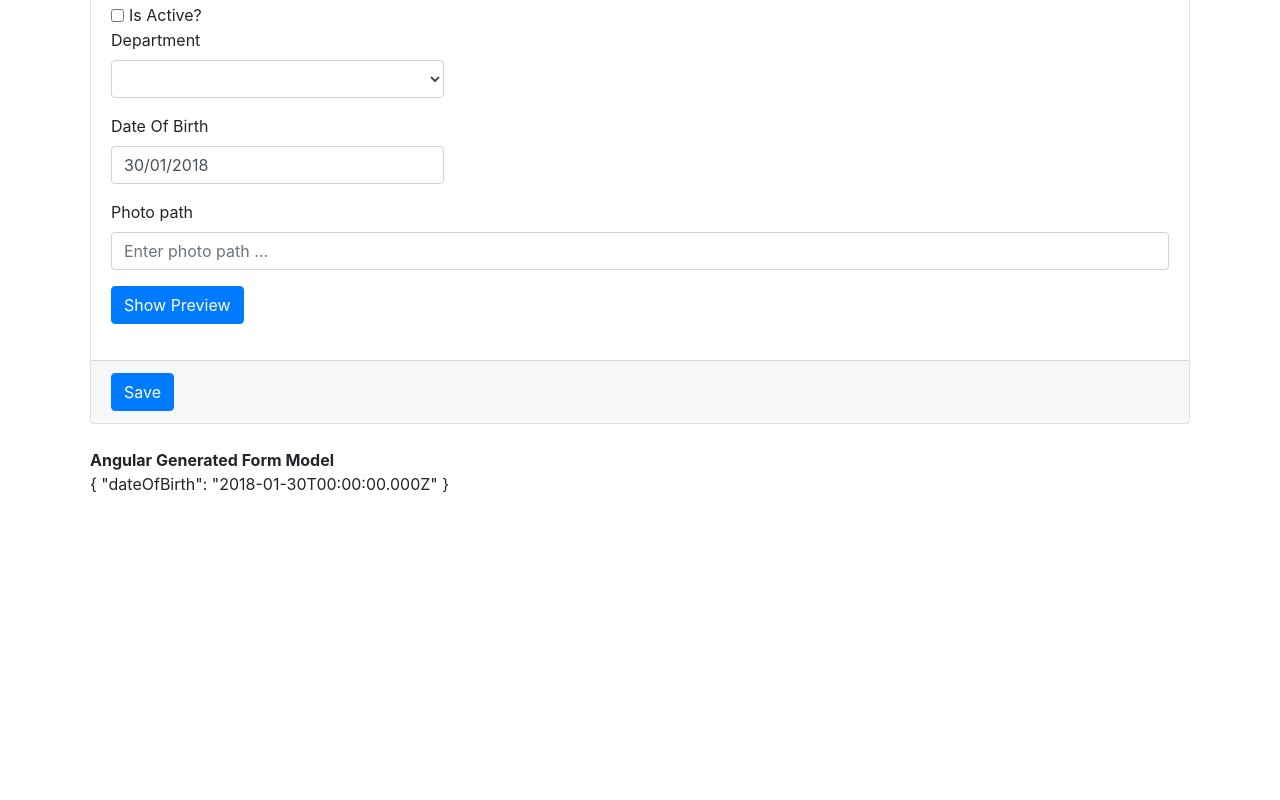
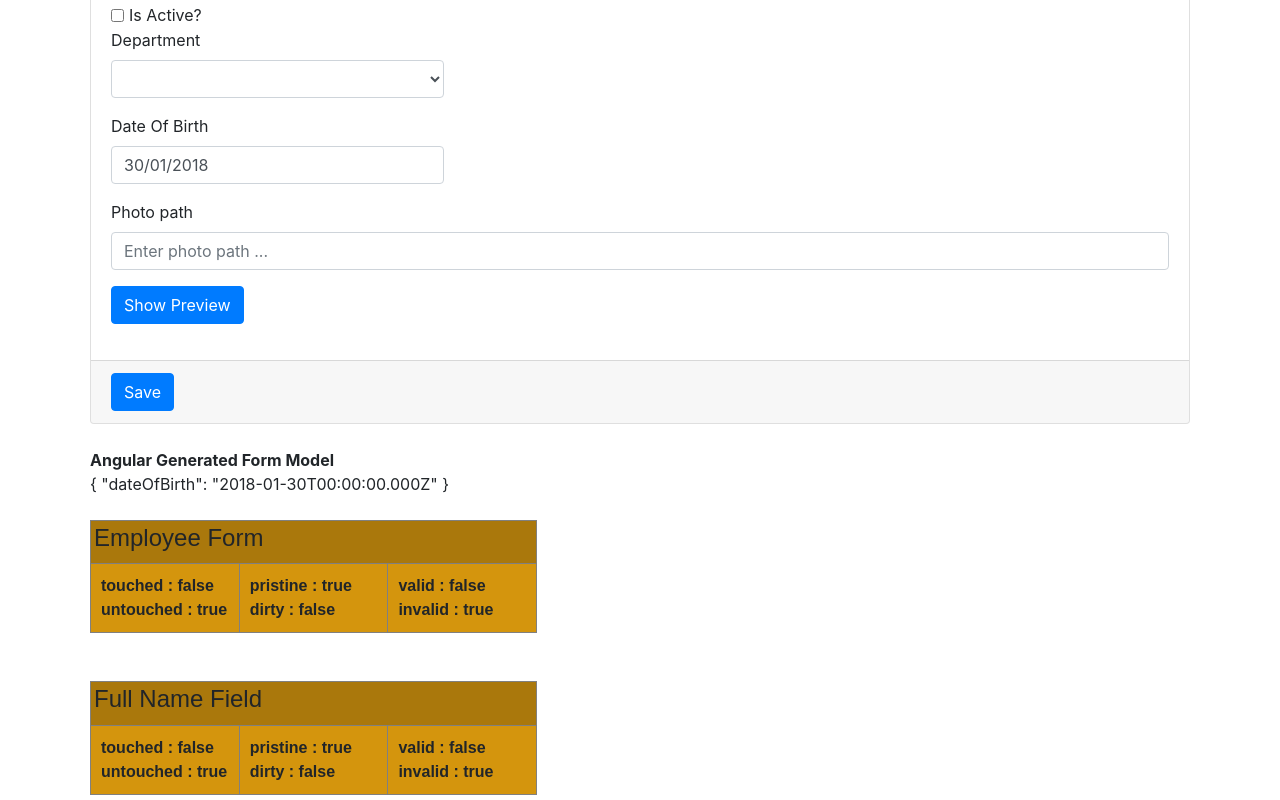
Before and after one commit to bartvanhoey/Angular5Tutorial, an Angular app: page /create in a window 1280 px wide. Shown: the part 506-1306 px from the top of the page. Before the commit the page ends 1007 px from the top, so only its background shows below. Built offline with nearby package versions, Linux system fonts and the light colour scheme.

Commit message:
end part 15

```diff
--- a/src/app/employees/create-employee.component.html
+++ b/src/app/employees/create-employee.component.html
@@ -1,4 +1,4 @@
-<form #employeeForm="ngForm" ngNativeValidate (ngSubmit)='saveEmployee(employeeForm)'>
+<form #employeeForm="ngForm" (ngSubmit)='saveEmployee(employeeForm)'>
   <div class="card">
     <div class="card-header">
       Create Employee
@@ -7,12 +7,13 @@
     <div class="card-body">
       <div class="form-group">
         <label for="fullName">Full Name</label>
-        <input required [(ngModel)]="fullname" type="text" name="fullName" id="fullName" class="form-control" placeholder="Enter full name ...">
+        <input required [(ngModel)]="fullName" #fullNameCtrl="ngModel" type="text" name="fullName" id="fullName" class="form-control"
+          placeholder="Enter full name ...">
       </div>
       <!-- Email -->
       <div class="form-group">
         <label for="email">Email</label>
-        <input [(ngModel)]="email" type="email" name="email" id="email" class="form-control" placeholder="Enter email ...">
+        <input required [(ngModel)]="email" type="email" name="email" id="email" class="form-control" placeholder="Enter email ...">
       </div>
       <!-- Phone Number -->
       <div class="form-group">
@@ -79,7 +80,8 @@
         <input [(ngModel)]="photoPath" type="text" name="photoPath" id="photoPath" class="form-control" placeholder="Enter photo path ...">
       </div>
       <div class="form-group">
-        <button type="button" class="btn btn-primary" (click)='togglePreview()'> {{previewPhoto ? 'Hide Preview' : 'Show Preview'  }}  </button>
+        <button type="button" class="btn btn-primary" (click)='togglePreview()'> {{previewPhoto ? 'Hide Preview' :
+          'Show Preview' }} </button>
       </div>
       <div class="form-group">
         <img [src]="photoPath" height="200" width="200" *ngIf="previewPhoto">
@@ -94,3 +96,50 @@
 <br>
 <strong>Angular Generated Form Model</strong><br>
 {{employeeForm.value | json}}
+<br>
+<br>
+
+<table border=1 style="border-collapse:collapse; font-family:Arial; table-layout: fixed">
+  <tr style="background-color:rgb(170, 120, 12); font-weight: bold">
+    <td colspan="3" style="padding:3px; white-space:nowrap; width:100%">
+      <h4>Employee Form</h4>
+    </td>
+  </tr>
+  <tr style="background-color:rgb(212, 149, 13); font-weight: bold">
+    <td style="padding:10px; white-space:nowrap; width:33%">
+      <div>touched : {{ employeeForm.touched }}</div>
+      <div>untouched : {{ employeeForm.untouched }}</div>
+    </td>
+    <td style="padding:10px; white-space:nowrap; width:33%">
+      <div>pristine : {{ employeeForm.pristine }}</div>
+      <div>dirty : {{ employeeForm.dirty }}</div>
+    </td>
+    <td style="padding:10px; white-space:nowrap; width:33%">
+      <div>valid : {{ employeeForm.valid }}</div>
+      <div>invalid : {{ employeeForm.invalid }}</div>
+    </td>
+  </tr>
+</table>
+<br>
+<br>
+<table border=1 style="border-collapse:collapse; font-family:Arial; table-layout: fixed">
+  <tr style="background-color:rgb(170, 120, 12); font-weight: bold">
+    <td colspan="3" style="padding:3px; white-space:nowrap; width:100%">
+      <h4>Full Name Field</h4>
+    </td>
+  </tr>
+  <tr style="background-color:rgb(212, 149, 13); font-weight: bold">
+    <td style="padding:10px; white-space:nowrap; width:33%">
+      <div>touched : {{ fullNameCtrl.touched }}</div>
+      <div>untouched : {{ fullNameCtrl.untouched }}</div>
+    </td>
+    <td style="padding:10px; white-space:nowrap; width:33%">
+      <div>pristine : {{ fullNameCtrl.pristine }}</div>
+      <div>dirty : {{ fullNameCtrl.dirty }}</div>
+    </td>
+    <td style="padding:10px; white-space:nowrap; width:33%">
+      <div>valid : {{ fullNameCtrl.valid }}</div>
+      <div>invalid : {{ fullNameCtrl.invalid }}</div>
+    </td>
+  </tr>
+</table>
```
